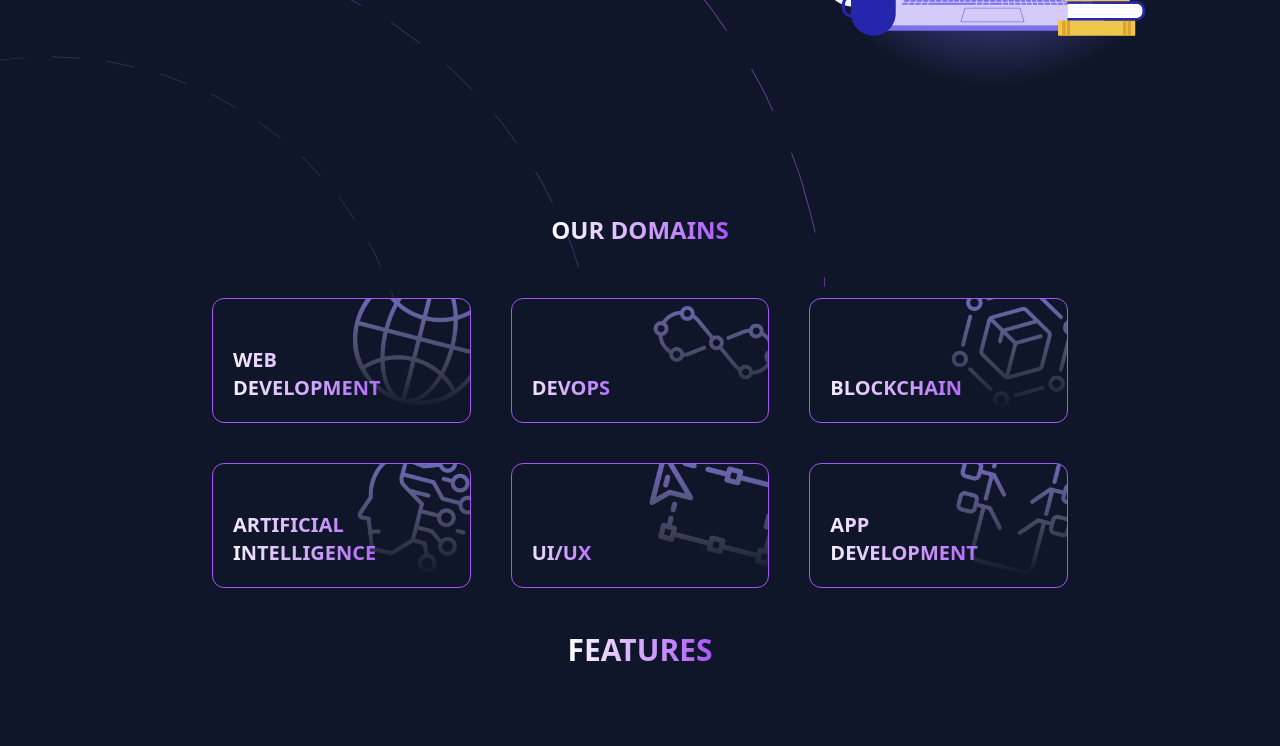
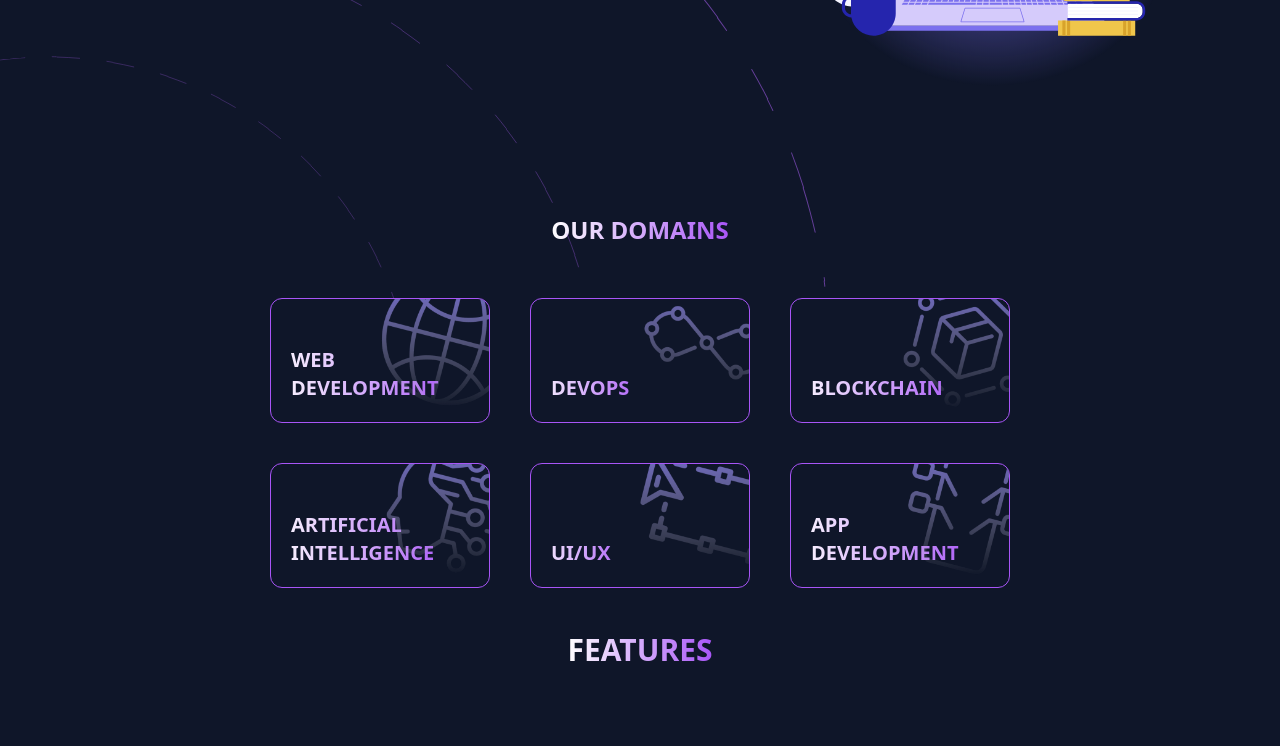
Before and after one commit to MLSAKIIT/AlgoArena, a Next.js app: page / in a window 1280 px wide. Shown: the part 418-1164 px from the top of the page. Built offline with nearby package versions, Linux system fonts and the light colour scheme.

Commit message:
fixed responsiveness of domain cards

```diff
--- a/src/components/domains/DomainCard.jsx
+++ b/src/components/domains/DomainCard.jsx
@@ -2,7 +2,7 @@ import Image from "next/image";
 
 const DomainCard = ({ title, img }) => {
   return (
-    <div className="border-[1.5px] border-purple-500 rounded-xl h-[70px] sm:h-[100px] md:h-[100px] lg:h-[125px] max-w-[350px] min-w-[200px] sm:min-w-[150px] relative flex justify-between group object-cover overflow-hidden mx-3 my-3">
+    <div className="border-[1.5px] border-purple-500 rounded-xl h-[70px] sm:h-[100px] lg:h-[125px] max-w-[350px] min-w-[200px] lg:min-w-[220px]  relative flex justify-between group object-cover overflow-hidden mx-3 my-3">
       <div className="relative">
         <p className="text-sm sm:text-base md:text-lg lg:text-xl font-sans font-bold bg-gradient-to-r from-white to-purple-500 inline-block text-transparent bg-clip-text sm:p-5 p-2 absolute bottom-0">
           {title}
--- a/src/components/domains/Domains.jsx
+++ b/src/components/domains/Domains.jsx
@@ -15,7 +15,7 @@ const Domains = () => {
           OUR DOMAINS
         </p>
       </div>
-      <div className="grid grid-cols-1 sm:grid-cols-3 gap-4 mt-10 md:px-[100px] lg:px-[200px] sm:px-[100px] px-[20px] sm:mx-0 mx-auto">
+      <div className="grid grid-cols-1 sm:grid-cols-3 gap-4 mt-10 sm:px-[10px] px-[20px] mx-auto">
         <Link href="/domains/2">
           <DomainCard
             className="cursor-pointer"
```
